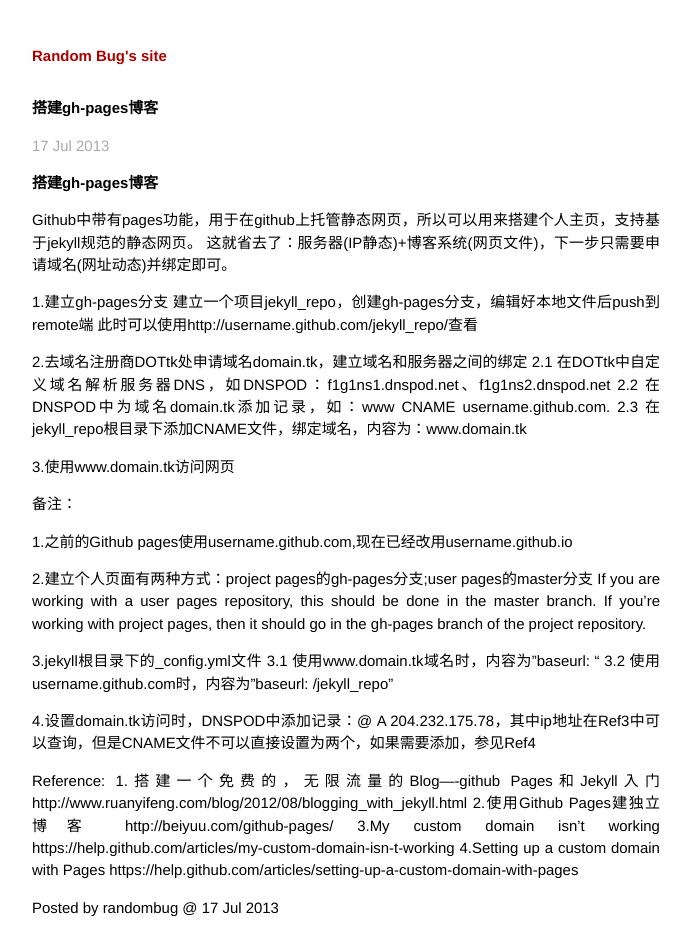
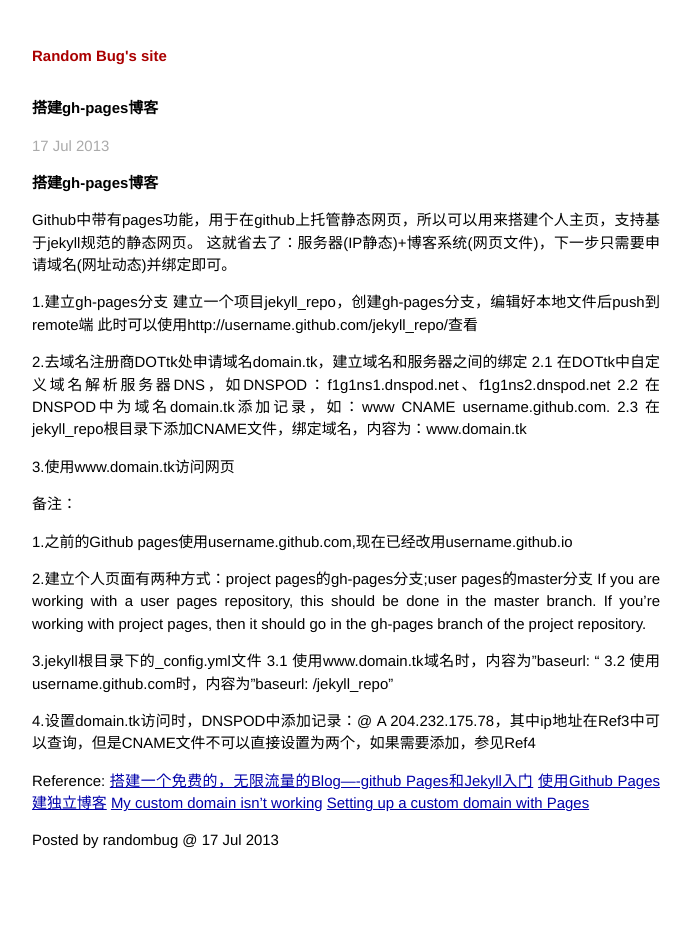
Before and after one commit to jfgong/jekyll_linteler, a Jekyll site: the page built from _posts/2013-07-17-Build-my-gh-pages.markdown, in a window 1280 px wide. Shown: the whole page, without its empty margins (294-985 px from the left). Built offline with Jekyll 4.4.1, drawn with Linux system fonts in a browser that asks for light colours.

Commit message:
update file 2013-07-17-Build-my-gh-pages.markdown

```diff
--- a/_posts/2013-07-17-Build-my-gh-pages.markdown
+++ b/_posts/2013-07-17-Build-my-gh-pages.markdown
@@ -34,14 +34,9 @@ If you are working with a user pages repository, this should be done in the mast
 
 
 Reference:
-1.搭建一个免费的，无限流量的Blog----github Pages和Jekyll入门
-http://www.ruanyifeng.com/blog/2012/08/blogging_with_jekyll.html
-2.使用Github Pages建独立博客
-http://beiyuu.com/github-pages/
-3.My custom domain isn't working
-https://help.github.com/articles/my-custom-domain-isn-t-working
-4.Setting up a custom domain with Pages
-https://help.github.com/articles/setting-up-a-custom-domain-with-pages
-
+[搭建一个免费的，无限流量的Blog----github Pages和Jekyll入门](http://www.ruanyifeng.com/blog/2012/08/blogging_with_jekyll.html)
+[使用Github Pages建独立博客](http://beiyuu.com/github-pages/)
+[My custom domain isn't working](https://help.github.com/articles/my-custom-domain-isn-t-working)
+[Setting up a custom domain with Pages](https://help.github.com/articles/setting-up-a-custom-domain-with-pages)
 
 <p>Posted by randombug @ {{ page.date | date_to_string }}</p>
```
